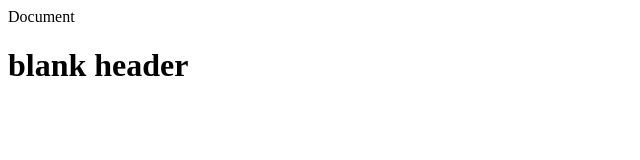
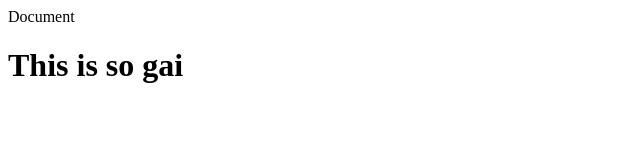
Before and after one commit to mpk9909g/Two, a plain HTML site: page Index.html in a window 1280 px wide. Shown: the whole page, without its empty margins (0-640 px from the left). Drawn offline with Linux system fonts and the light colour scheme.

Commit message:
two second committ

```diff
--- a/Index.html
+++ b/Index.html
@@ -7,6 +7,6 @@
     <title>Document</title>
 </head>
 <body>
-<h1> blank header </h1>
+<h1> This is so gai </h1>
 </body>
 </html>
```
